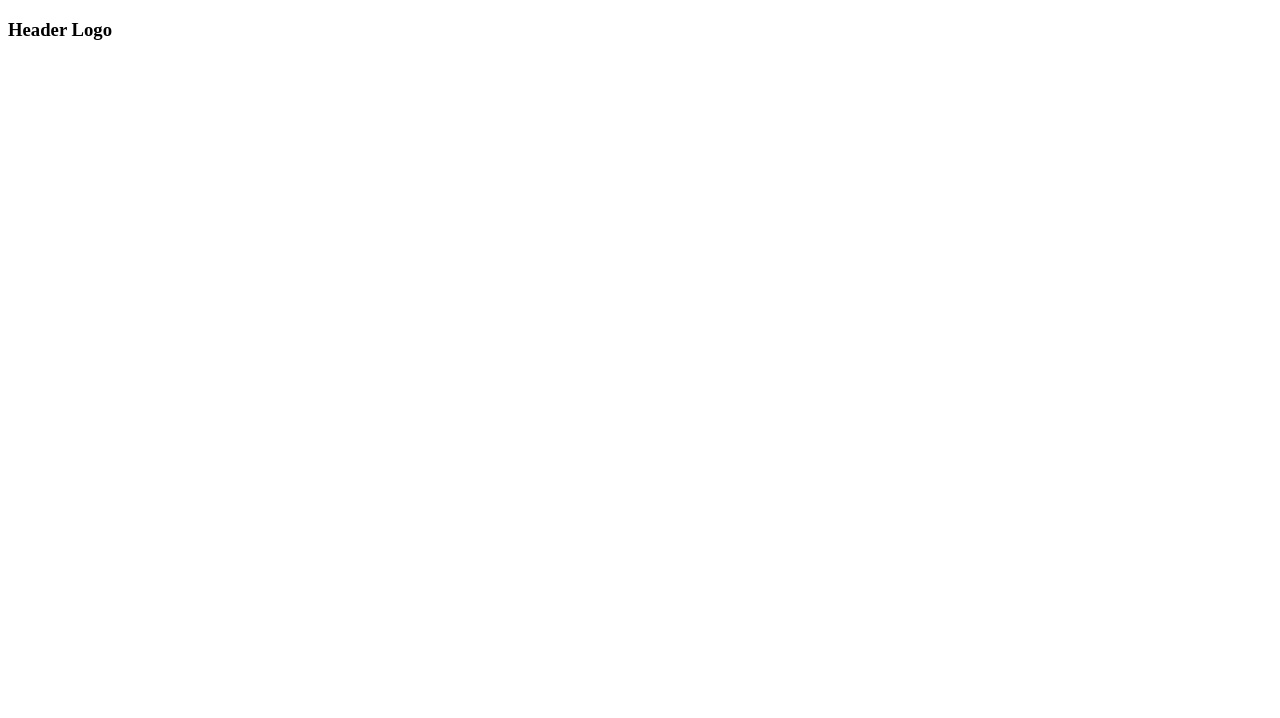
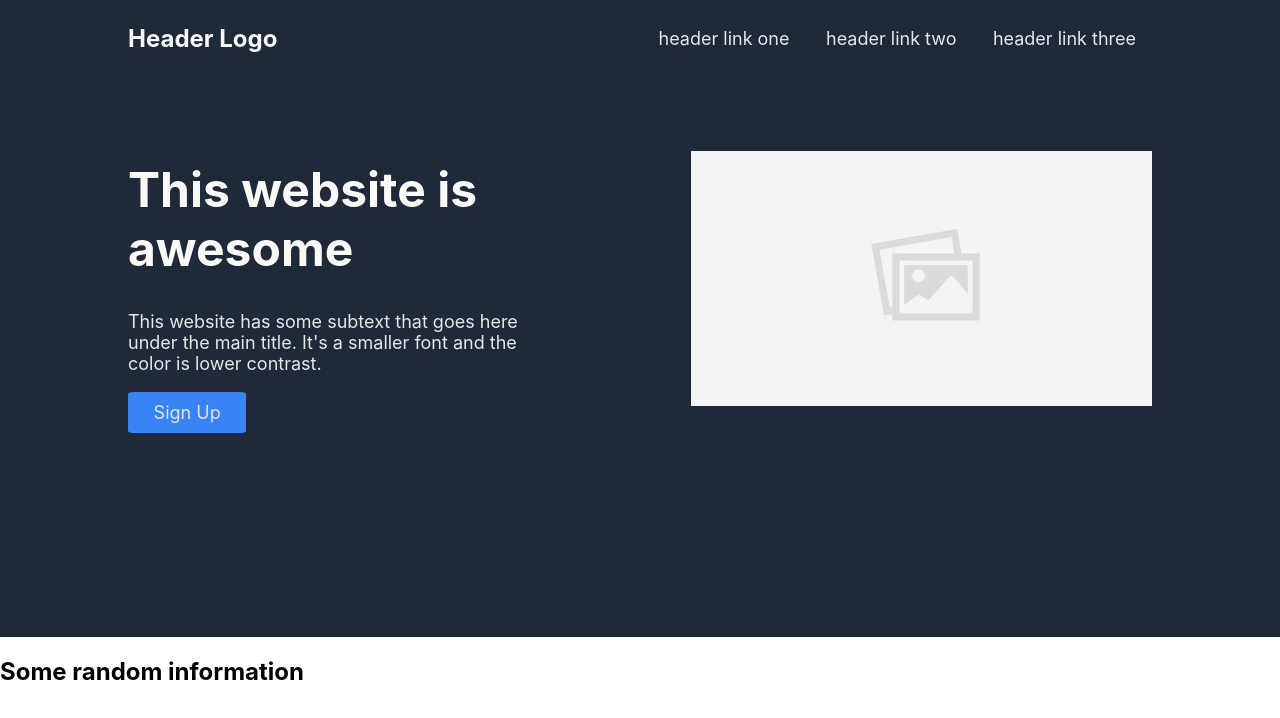
Before and after one commit to obinna-dev/Odin-Landing-Page, a plain HTML site: page index.html in a window 1280 px wide. Drawn offline with Linux system fonts and the light colour scheme.

Commit message:
Design and style nav and hero

```diff
--- a/index.html
+++ b/index.html
@@ -8,16 +8,39 @@
     <link rel="stylesheet" href="./resources/css/style.css">
 </head>
 <body>
-    <!-- navigation bar -->
-    <nav>
-        <div class="nav-container"> <!--flex container-->
-            <div class="nav-item">
-                <h3>Header Logo</h3>
+    <div class="inside header">
+        <!-- navigation bar -->
+        <nav>
+            <div class="nav-container"> <!--flex container-->
+                <div class="nav-item"> <!--flex item-->
+                    <h3>Header Logo</h3>
+                </div>
+                <div class="nav-item"> <!--flex item-->
+                    <a href="#">header link one</a>
+                    <a href="#">header link two</a>
+                    <a href="#">header link three</a>
+                </div>
             </div>
-            <div class="nav-item">
-
+        </nav>
+    </div>
+        <!-- hero section -->
+    <div class="inside hero">
+        <div class="hero-container"> <!--flex container-->
+            <div class="hero-text"> <!--flex item-->
+                <h1>This website is awesome</h1>
+                <p>This website has some subtext that goes here under the main title. It's a smaller font and the color is lower contrast.</p>
+                <button>Sign Up</button>
+            </div>
+            <div class="hero-image"> <!--flex item-->
+                <img src="./images/placeholder image.jpeg" alt="placeholder image">
             </div>
         </div>
-    </nav>
+    </div>
+        <!-- random info section -->
+    <div class="inside random-info">
+        <div>
+            <h2>Some random information</h2>
+        </div>
+    </div>
 </body>
 </html>
--- a/resources/css/style.css
+++ b/resources/css/style.css
@@ -0,0 +1,87 @@
+*   {
+    font-family: -apple-system, BlinkMacSystemFont, 'Segoe UI', Roboto, Oxygen, Ubuntu, Cantarell, 'Open Sans', 'Helvetica Neue', sans-serif;
+}
+
+html    {
+    font-size: 16px;
+}
+
+body    {
+    margin: 00px;
+}
+
+.nav-container  {
+    display: flex;
+    justify-content: space-between;
+    align-items: center;
+    padding-left: 10%;
+    padding-right: 10%;
+    background-color: #1f2937;
+}
+
+.nav-item > h3  {
+    font-size: 24px;
+    color: #f9faf8;
+}
+
+.nav-item > a   {
+    text-decoration: none;
+    font-size: 18px;
+    color: #e5e7eb;
+    margin: 0 1rem;
+}
+
+.inside.hero   {
+    background-color: #1f2937;
+    padding-left: 10%;
+    padding-right: 10%;
+    height: 70vh;
+}
+
+.hero-container {
+    display: flex;
+    justify-content: space-between;
+    align-items: center;
+    gap: 50px;
+    flex-wrap: wrap;
+    padding: 5% 0px 5% 0px;
+}
+
+.hero-text  {
+    flex-basis: 50%;
+}
+
+.hero-text h1   {
+    font-size: 48px;
+    font-weight: bolder;
+    color: #f9faf8;
+    width: 80%;
+}
+
+.hero-text p   {
+    font-size: 18px;
+    color: #e5e7eb;
+    width: 80%;
+}
+
+.hero-image {
+    flex-basis: 45%;
+}
+.hero-image img {
+    overflow: hidden;
+    max-width: 100%;
+}
+
+button {
+    background-color: #3883f6;
+    border: none;
+    border-radius: 5%;
+    font-size: 18px;
+    color: #e5e7eb;
+    padding: 2% 5%;
+}
+
+button:hover {
+    background-color: #2b5fad;
+    padding: 2% 5%;
+}
```
Also changed, not shown: images/placeholder image.jpeg (added).
